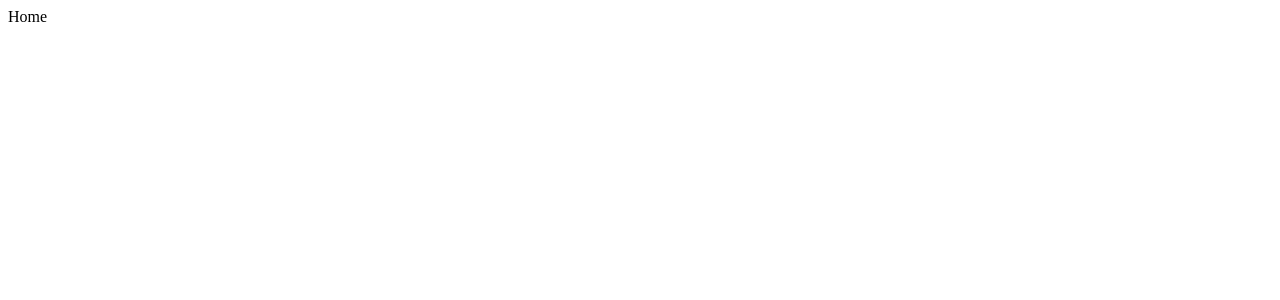
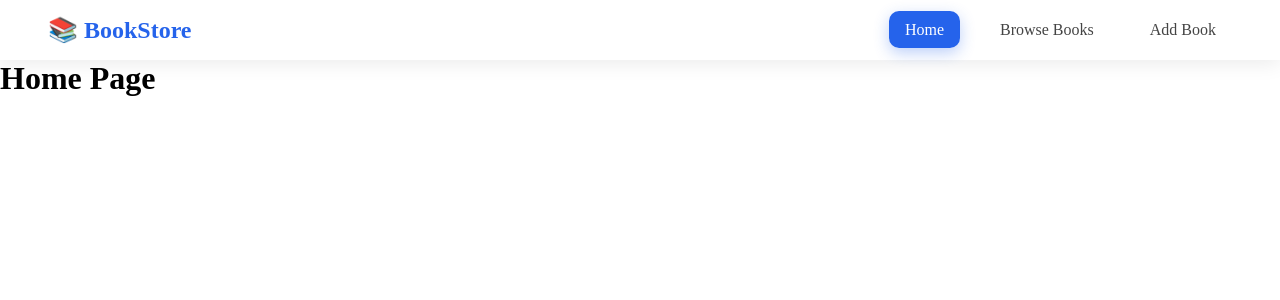
Before and after one commit to nihal-patidar/Online_library_system, a React (Vite) app: page / in a window 1280 px wide. Shown: the top 300 px of the page. Built offline with nearby package versions, Linux system fonts and the light colour scheme.

Commit message:
feat : add navigation bar component

```diff
--- /dev/null
+++ b/src/components/Layout.jsx
@@ -0,0 +1,12 @@
+import { Outlet } from "react-router";
+import Navbar from "./Navbar";
+
+export default function Layout (){
+
+    return (
+        <div className="container">
+            <Navbar />
+            <Outlet />
+        </div>
+    )
+}
--- /dev/null
+++ b/src/components/Navbar.jsx
@@ -0,0 +1,47 @@
+import { NavLink } from "react-router-dom";
+import "../styles/Navbar.css";
+
+export default function Navbar() {
+  return (
+    <nav className="navbar">
+      <div className="logo">
+        📚 BookStore
+      </div>
+
+      <ul className="nav-links">
+        <li>
+          <NavLink
+            to="/"
+            className={({ isActive }) =>
+              isActive ? "nav-link active" : "nav-link"
+            }
+          >
+            Home
+          </NavLink>
+        </li>
+
+        <li>
+          <NavLink
+            to="/books"
+            className={({ isActive }) =>
+              isActive ? "nav-link active" : "nav-link"
+            }
+          >
+            Browse Books
+          </NavLink>
+        </li>
+
+        <li>
+          <NavLink
+            to="/add-book"
+            className={({ isActive }) =>
+              isActive ? "nav-link active" : "nav-link"
+            }
+          >
+            Add Book
+          </NavLink>
+        </li>
+      </ul>
+    </nav>
+  );
+}
--- /dev/null
+++ b/src/styles/Navbar.css
@@ -0,0 +1,104 @@
+* {
+  margin: 0;
+  padding: 0;
+  box-sizing: border-box;
+}
+
+.navbar {
+  position: sticky;
+  top: 0;
+  z-index: 100;
+
+  display: flex;
+  justify-content: space-between;
+  align-items: center;
+
+  padding: 1rem 3rem;
+
+  background: rgba(255, 255, 255, 0.8);
+  backdrop-filter: blur(12px);
+
+  box-shadow: 0 4px 20px rgba(0, 0, 0, 0.08);
+}
+
+.logo {
+  font-size: 1.5rem;
+  font-weight: 700;
+  color: #2563eb;
+  cursor: pointer;
+  transition: transform 0.3s ease;
+}
+
+.logo:hover {
+  transform: scale(1.08);
+}
+
+.nav-links {
+  display: flex;
+  gap: 1.5rem;
+  list-style: none;
+}
+
+.nav-link {
+  position: relative;
+  text-decoration: none;
+  color: #444;
+  font-size: 1rem;
+  font-weight: 500;
+
+  padding: 0.6rem 1rem;
+  border-radius: 10px;
+
+  transition: all 0.3s ease;
+}
+
+.nav-link:hover {
+  color: #2563eb;
+  background: rgba(37, 99, 235, 0.08);
+
+  transform: translateY(-2px);
+}
+
+.nav-link::after {
+  content: "";
+  position: absolute;
+
+  bottom: 0;
+  left: 50%;
+
+  width: 0%;
+  height: 2px;
+
+  background: #2563eb;
+
+  transition: all 0.3s ease;
+  transform: translateX(-50%);
+}
+
+.nav-link:hover::after {
+  width: 70%;
+}
+
+.active {
+  background: #2563eb;
+  color: white;
+  box-shadow: 0 5px 15px rgba(37, 99, 235, 0.3);
+}
+
+.active::after {
+  display: none;
+}
+
+@media (max-width: 768px) {
+  .navbar {
+    padding: 1rem;
+    flex-direction: column;
+    gap: 1rem;
+  }
+
+  .nav-links {
+    width: 100%;
+    justify-content: center;
+    flex-wrap: wrap;
+  }
+}
```
Also changed, not shown: src/App.jsx (+15 -6 lines).
